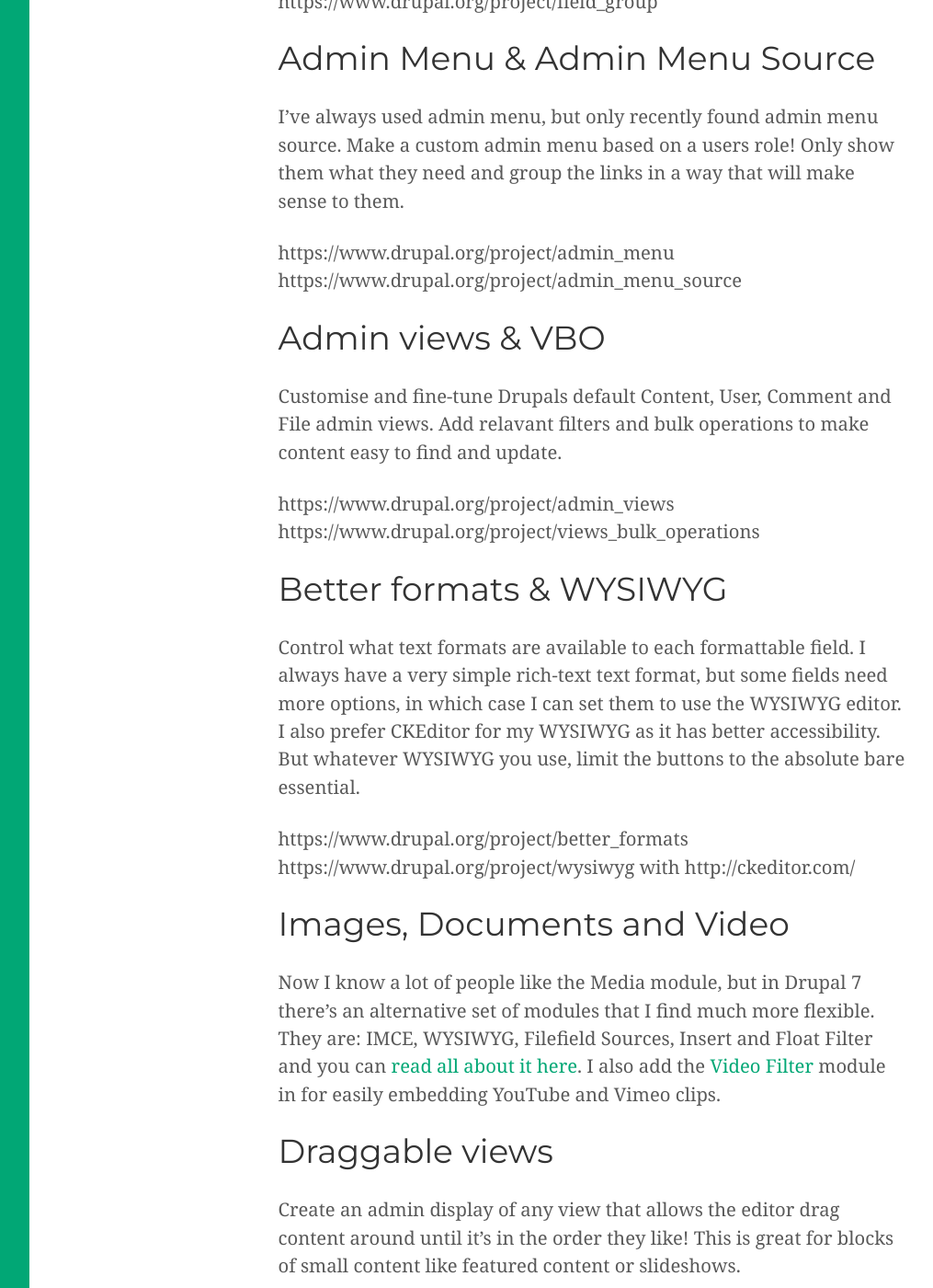
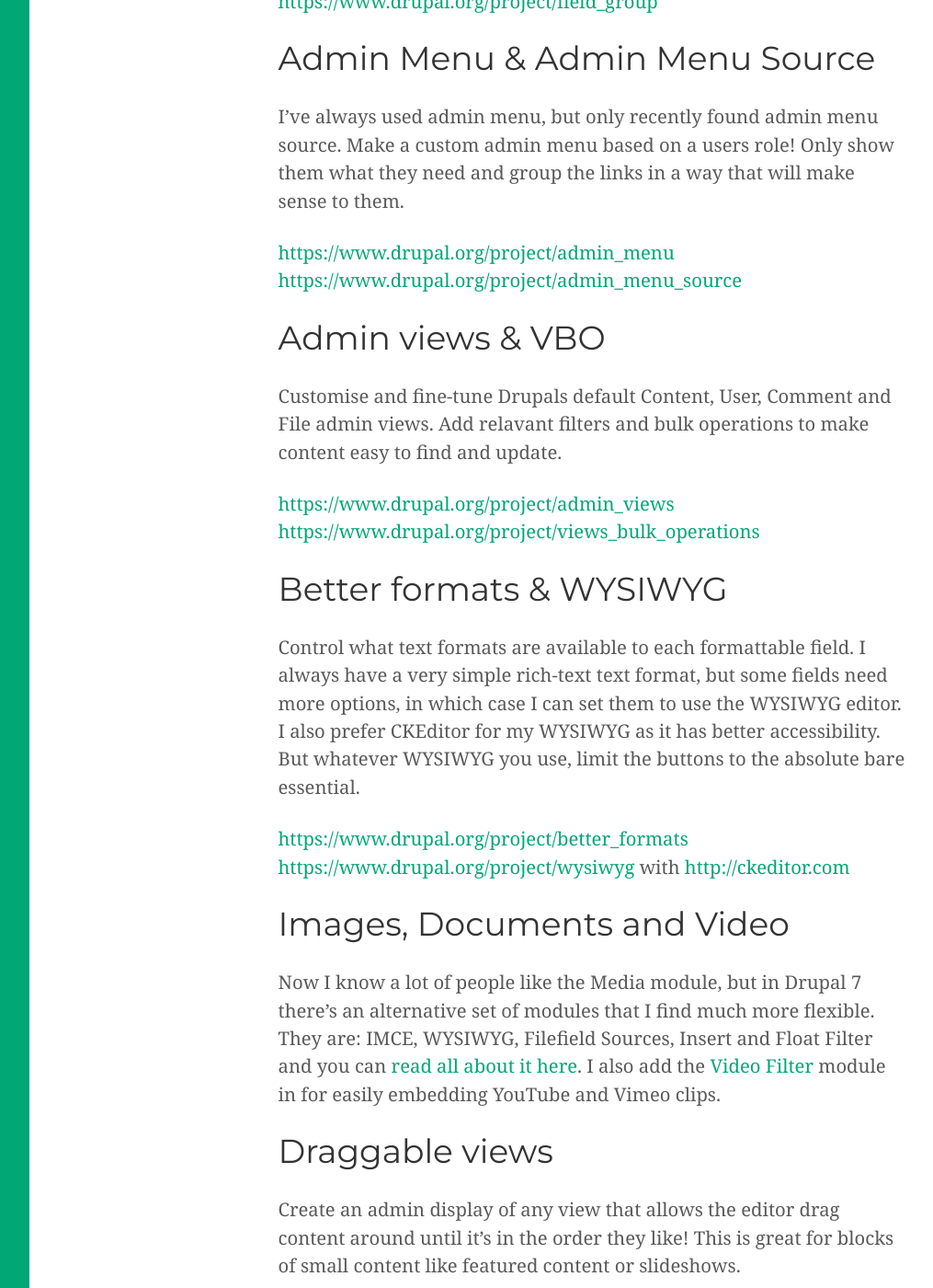
Before and after one commit to rikki-iki/rikki-iki.github.io, a Jekyll site: the page built from _posts/2014-06-03-drupal-editors.markdown, in a window 1280 px wide and 1400 px high, scrolled down 473 px. Shown: the whole window at 92% size, without its empty margins (4-1019 px from the left). Built offline with Jekyll 4.4.1, drawn with Linux system fonts in a browser that asks for light colours; Markdown is read by kramdown in place of the engine named in the settings; part of the change alters nothing that is shown; some of the changed text lies outside the part shown.

```diff
--- a/_posts/2014-06-03-drupal-editors.markdown
+++ b/_posts/2014-06-03-drupal-editors.markdown
@@ -8,28 +8,29 @@ excerpt: Make Drupal a dream for content editors with these simple modules
 
 This is an absolute must in my mind. Wrap all your node fields in a vertical tab (or two). Then within that vertical tab, add fieldset groups to contain other optional or related fields.
 
-https://www.drupal.org/project/field_group
+[https://www.drupal.org/project/field_group](https://www.drupal.org/project/field_group
+)
 
 ## Admin Menu & Admin Menu Source
 
 I've always used admin menu, but only recently found admin menu source. Make a custom admin menu based on a users role! Only show them what they need and group the links in a way that will make sense to them.
 
-https://www.drupal.org/project/admin_menu
-https://www.drupal.org/project/admin_menu_source
+[https://www.drupal.org/project/admin_menu](https://www.drupal.org/project/admin_menu)
+[https://www.drupal.org/project/admin_menu_source](https://www.drupal.org/project/admin_menu_source)
 
 ## Admin views & VBO
 
 Customise and fine-tune Drupals default Content, User, Comment and File admin views. Add relavant filters and bulk operations to make content easy to find and update.
 
-https://www.drupal.org/project/admin_views
-https://www.drupal.org/project/views_bulk_operations
+[https://www.drupal.org/project/admin_views](https://www.drupal.org/project/admin_views)
+[https://www.drupal.org/project/views_bulk_operations](https://www.drupal.org/project/views_bulk_operations)
 
 ## Better formats & WYSIWYG
 
 Control what text formats are available to each formattable field. I always have a very simple rich-text text format, but some fields need more options, in which case I can set them to use the WYSIWYG editor. I also prefer CKEditor for my WYSIWYG as it has better accessibility. But whatever WYSIWYG you use, limit the buttons to the absolute bare essential.
 
-https://www.drupal.org/project/better_formats
-https://www.drupal.org/project/wysiwyg with http://ckeditor.com/
+[https://www.drupal.org/project/better_formats](https://www.drupal.org/project/better_formats)
+[https://www.drupal.org/project/wysiwyg](https://www.drupal.org/project/wysiwyg) with [http://ckeditor.com](http://ckeditor.com)
 
 ## Images, Documents and Video
 
@@ -41,7 +42,7 @@ Create an admin display of any view that allows the editor drag content around u
 
 Nodequeue is an alternative to Draggable views, which has something called a Smartqueue API - I haven't tested it out yet, but it sounds quite powerfull.
 
-https://www.drupal.org/project/draggableviews or https://www.drupal.org/project/nodequeue
+[https://www.drupal.org/project/draggableviews](https://www.drupal.org/project/draggableviews) or [https://www.drupal.org/project/nodequeue](https://www.drupal.org/project/nodequeue)
 
 ## Dashboard
 
```
